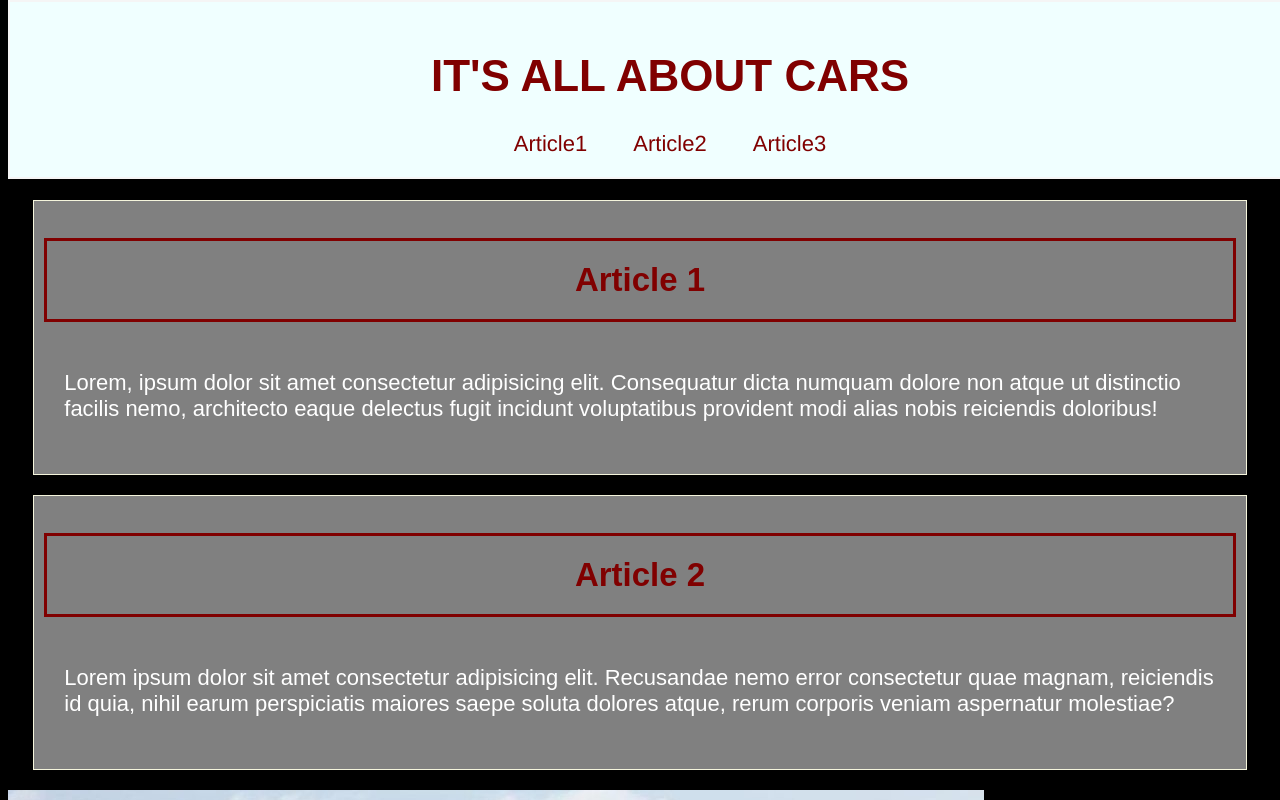
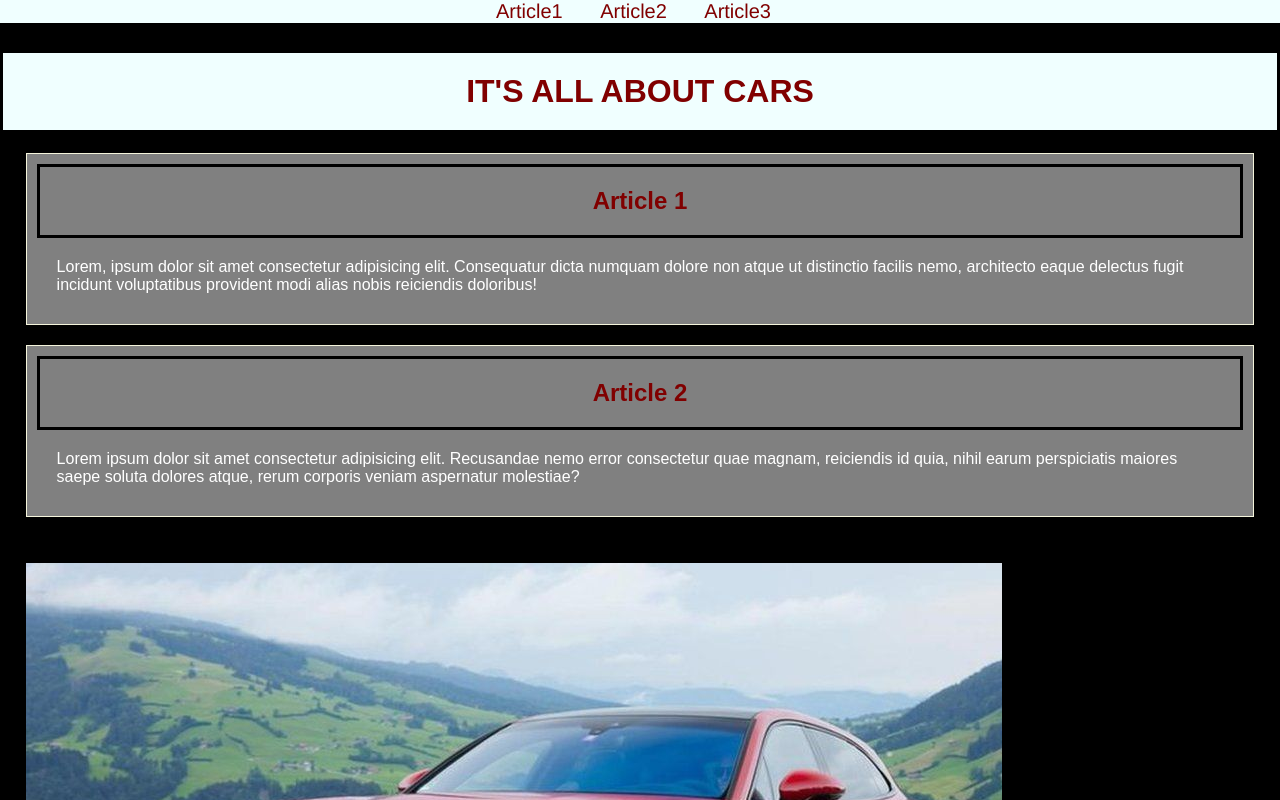
Before and after one commit to Noob-ish321/first-car-site, a plain HTML site: page index.html in a window 1280 px wide. Shown: the top 800 px of the page. Drawn offline with Linux system fonts and the light colour scheme.

Commit message:
layot modification

```diff
--- a/css/style.css
+++ b/css/style.css
@@ -1,8 +1,10 @@
+*{
+    margin: 0;
+}
 html{
     background-image: url("../images/background-image.jpg");
     background-attachment: fixed;
     background-size: cover;
-
 }
 
 p {
@@ -13,39 +15,56 @@ p {
 
 body{
     font-family: Arial, Helvetica, sans-serif;
-    font-size: 22px;
+    font-size: 22;
 }
 
 h2{
     text-align: center;
     color: maroon;
     padding: 20px;
-    border: 3px solid maroon;
+    border: 3px solid black;
 }
 
 header{
     position: fixed;
     overflow: hidden;
+    display: flex;
+    flex-wrap: nowrap;
     top: 0;
-    width: 100%;
-    border: 2px solid whitesmoke;
+    width: 100vw;
+    border: 20px;
+    background-color: azure;
+    justify-content: space-around;
+    color: maroon;
+
+}
+
+h1{
+    text-align: center;
+    color: maroon;
+    border: 3px solid black;
     padding: 20px;
     background-color: azure;
-    text-align: center;
-    color: maroon;
-    margin: 0%;
+    margin-top: 50px;
 }
 
-nav{
-    display: block;
-}
 
-nav a{
-    padding: 20px 20px;
+  @media screen and (max-width: 900px) {
+        header {
+            width: 100%;
+            display: block;
+        }
+    }
+
+header nav a{
+    padding: 10px;
     font-family: 'Franklin Gothic Medium', 'Arial Narrow', Arial, sans-serif;
     text-decoration: none;
     color: maroon;
     text-align: center;
+    font-size: 20px;
+    margin-block-start: 0.65em;
+    margin-inline-end: 0.65em;
 }
 
 #transbox1, #transbox2, #transbox3{
@@ -57,11 +76,14 @@ nav a{
     margin-bottom: 20px;
 }
 
-#transbox1{
-    margin-top: 200px;
-}
-
 img{
     max-width: 100%;
     height: auto;
+    margin: 2%;
 }
+
+@media screen and (max-width: 900px) {
+    img{
+        margin: 0;
+    }
+}
--- a/index.html
+++ b/index.html
@@ -12,13 +12,13 @@
 <body>
 
     <header>
-        <h1> IT'S ALL ABOUT CARS</h1>
         <nav>
-            <a href="#article1">Article1</a>
-            <a href="#article2">Article2</a>
-            <a href="#article3">Article3</a>
+            <a href="#transbox1">Article1</a>
+            <a href="#transbox2">Article2</a>
+            <a href="#transbox3">Article3</a>
         </nav>
     </header>
+    <h1> IT'S ALL ABOUT CARS</h1>
     <div id="transbox1">
         <h2 id="article1">Article 1</h2>
         <P class="size">Lorem, ipsum dolor sit amet consectetur adipisicing elit. Consequatur dicta numquam dolore non
```
